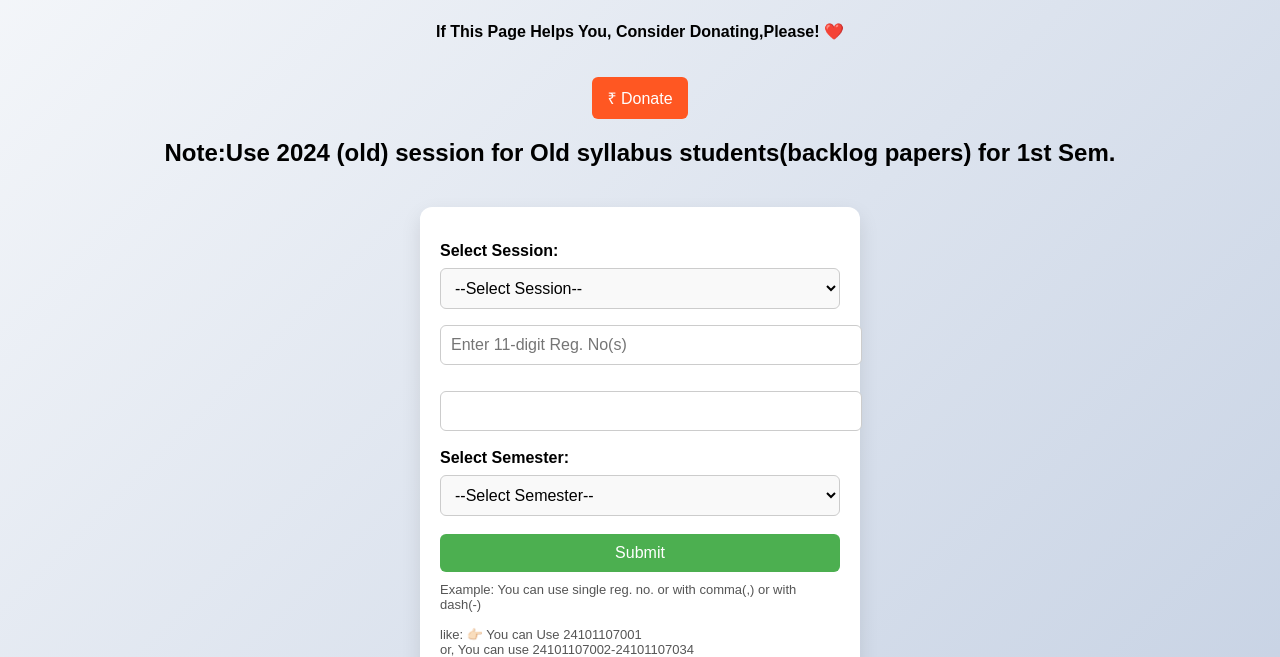
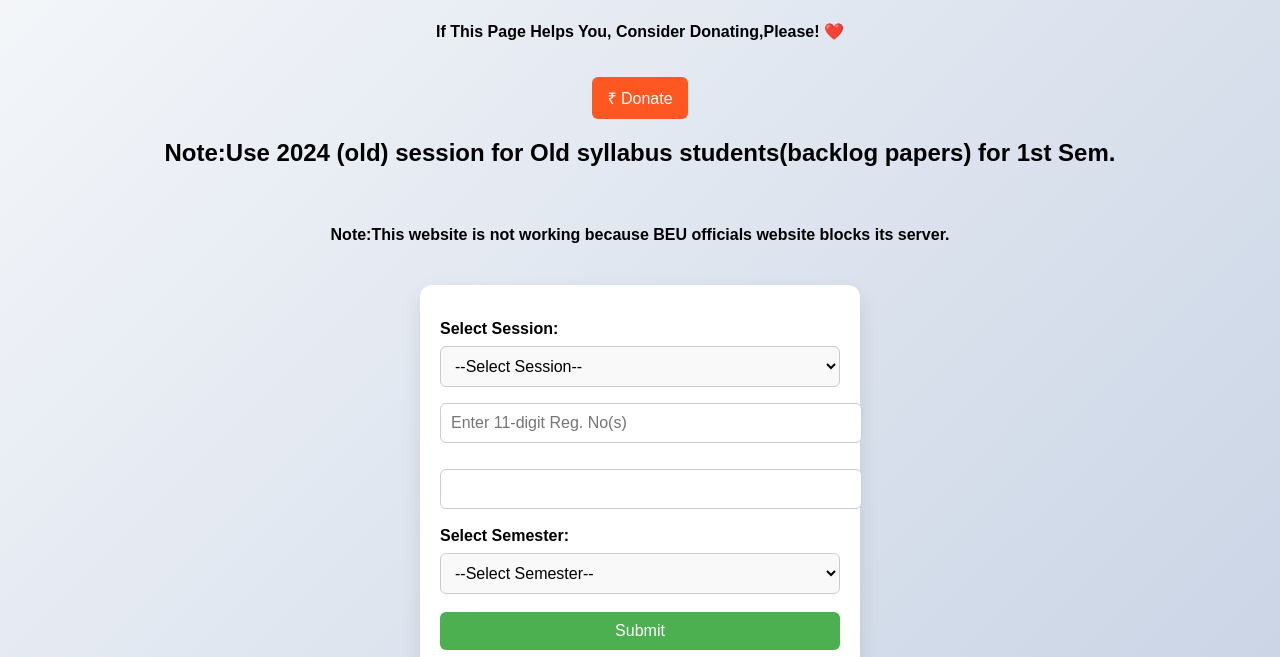
Before and after one commit to ErAbhishekKumar/beuresult, a plain HTML site: page index.html in a window 1280 px wide. Shown: the part 88-745 px from the top of the page. Drawn offline with Linux system fonts and the light colour scheme; no server answers.

Commit message:
Update index.html

```diff
--- a/index.html
+++ b/index.html
@@ -153,7 +153,7 @@
 <h4>If This Page Helps You, Consider Donating,Please! ❤️</h4>
 
   <button class="donate-btn" onclick="handleDonate()">₹ Donate</button>
-  <h2>Note:Use <b>2024 (old)</b> session for Old syllabus students(backlog papers) for 1st Sem.</h2>
+  <h2>Note:Use <b>2024 (old)</b> session for Old syllabus students(backlog papers) for 1st Sem.</h2><br><h4>Note:This website is not working because BEU officials website blocks its server.</h4>
 
   <form id="resultForm" method="POST" action="https://result-qd00.onrender.com/fetch_result">
 
```
